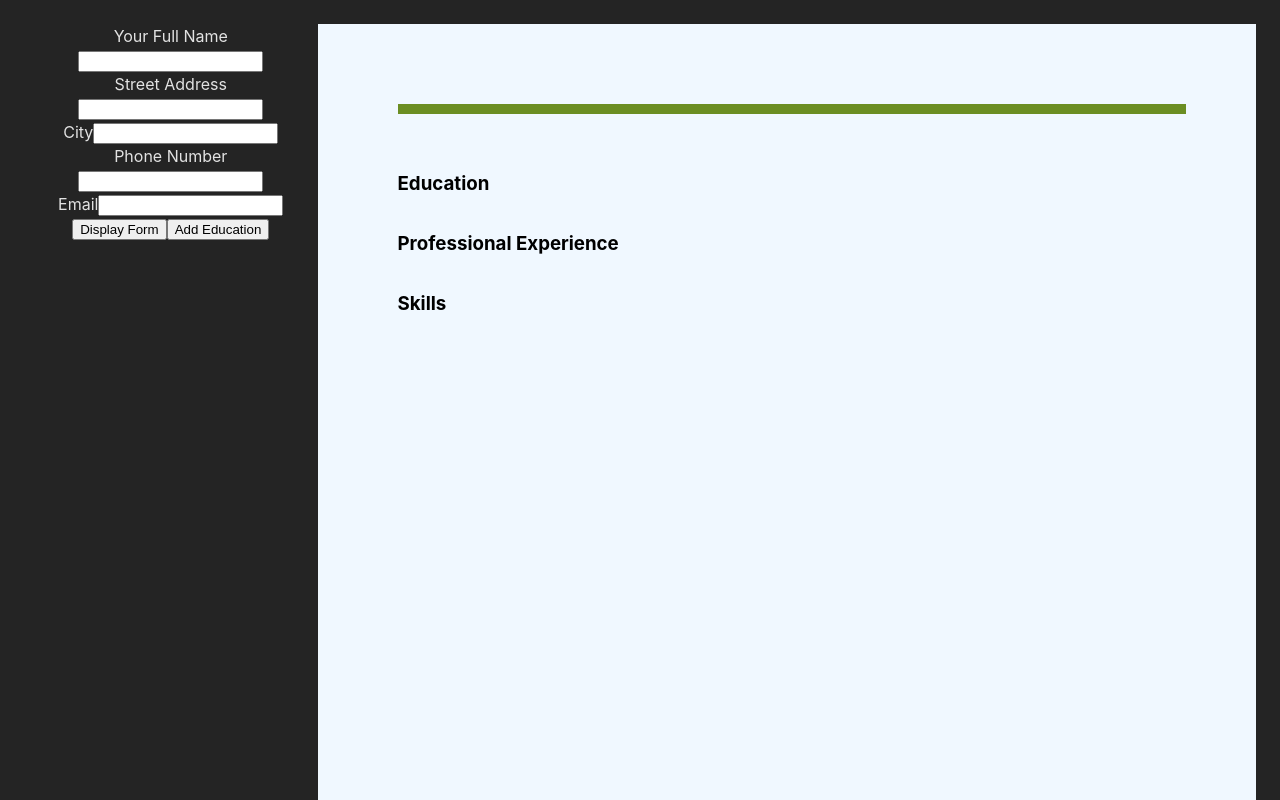
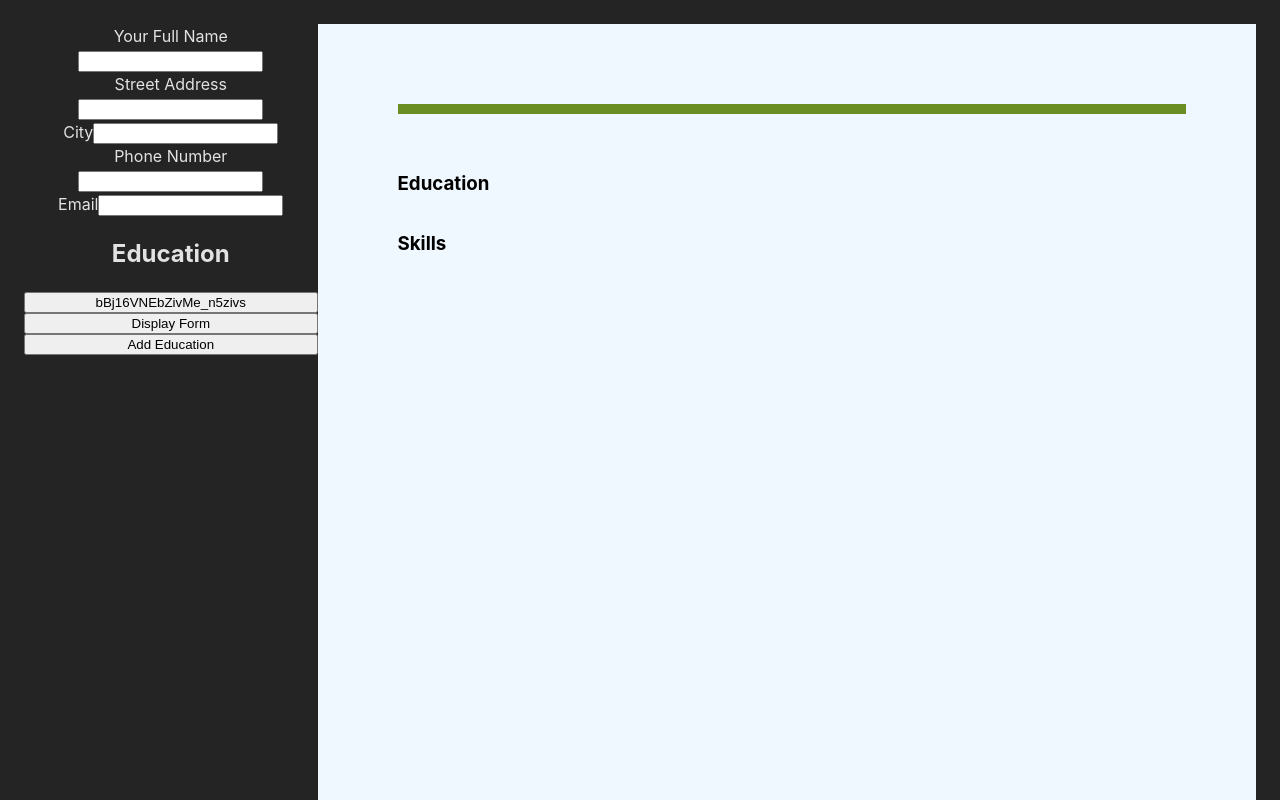
Before and after one commit to rzho17/react-cv-app, a React (Vite) app: page / in a window 1280 px wide. Shown: the top 800 px of the page. Built offline with nearby package versions, Linux system fonts and the light colour scheme.

Commit message:
clicking on education can now display a form

```diff
--- a/src/App.jsx
+++ b/src/App.jsx
@@ -1,4 +1,4 @@
-import { useState } from "react";
+import { useEffect, useState } from "react";
 import "./styles/App.css";
 
 //Things to do for this project:
@@ -25,6 +25,8 @@ import "./styles/App.css";
 
 import Cv from "./components/Cv";
 import Form from "./components/Form";
+import { nanoid } from "nanoid";
+import EducationForm from "./components/EducationForm";
 
 function App() {
   const [personalFormData, setPersonalFormData] = useState({
@@ -39,17 +41,40 @@ function App() {
   //when the user clicks add an education
   //it will add an empty object to the array
   // the user can then input the info into that object in the array
-  const [educationData, setEducationData] = useState([
+
+  // const [educationData, setEducationData] = useState([
+  //   // trying to see if i can change the data type so i only have education set when it's the first entry
+  //   {
+  //     type: educationData.length > 0 ? "" : "Education",
+  //     date: "",
+  //     location: "",
+  //     place: "",
+  //     title: "",
+  //     info: "",
+  //   },
+  // ]);
+
+  const [educationData, setEducationData] = useState([]);
+
+  useEffect(() => {
+    setEducationData((prevData) => {
+      if (prevData.length === 0) {
+        return [
           {
-      // type: "",
+            type: "Education",
             date: "",
             location: "",
             place: "",
             title: "",
+            id: nanoid(),
             info: "",
           },
-  ]);
-
+        ];
+      }
+      return prevData;
+    });
+  }),
+    [];
   const [experienceData, setExperienceData] = useState({
     type: "",
     date: "",
@@ -74,6 +99,7 @@ function App() {
 
       const newData = [...prevData];
 
+      //selects the last object in array and updates it
       newData[lastIndex] = {
         ...newData[lastIndex],
         [evt.target.name]: evt.target.value,
@@ -82,34 +108,54 @@ function App() {
     });
   }
 
-  // function handleEducation(evt) {
-  //   setEducationData((prevData) => {
-  //     const lastIndex = prevData.length - 1;
-  //     // const newData = [...prevData];
-
-  //     // newData[lastIndex] =
-  //     const newData = [...prevData];
-  //     // Update the last object in the array with the new value
-  //     newData[lastIndex] = {
-  //       ...newData[lastIndex],
-  //       [evt.target.name]: evt.target.value,
-  //     };
-  //     // Return the updated array
-  //     return newData;
-  //   });
-  // }
-
   function addEducation() {
     const test = {
       date: "",
       location: "",
       place: "",
       title: "",
+      id: nanoid(),
       info: "",
     };
     setEducationData((prevData) => {
       return [...prevData, test];
     });
+  }
+
+  //opens the selected education
+  //opens up a form
+  //form entered will change the selected education
+
+  function updateEducation(id) {
+    console.log(id);
+
+    //my thought is i need the state to change so i re render the education form
+    const filtered = educationData.filter((data) => data.id === id);
+    console.log(educationData.filter((data) => data.id === id));
+    //return doesn't do anything just trying to figure out how to make it appear
+
+    console.log("clicked!");
+
+    return filtered;
+
+    // changeDisplay();
+
+    // return (
+    //   <div>
+    //     {/* {display && (
+    //       <EducationForm
+    //         educationData={filtered[0]}
+    //         handleEducation={handleEducation}
+    //         // addEducation={addEducation}
+    //       />
+    //     )} */}
+    //     {/* <EducationForm
+    //       educationData={filtered[0]}
+    //       handleEducation={handleEducation}
+    //       // addEducation={addEducation}
+    //     /> */}
+    //   </div>
+    // );
   }
 
   return (
@@ -120,6 +166,7 @@ function App() {
         educationData={educationData}
         handleEducation={handleEducation}
         addEducation={addEducation}
+        updateEducation={updateEducation}
       />
       <Cv
         personalFormData={personalFormData}
--- a/src/components/Cv.jsx
+++ b/src/components/Cv.jsx
@@ -2,6 +2,7 @@ import "../styles/Cv.css";
 import "../styles/App.css";
 import Header from "./Header";
 import Experience from "./Experience";
+import { nanoid } from "nanoid";
 
 export default function Cv({
   personalFormData,
@@ -23,12 +24,18 @@ export default function Cv({
 
       <Header personalFormData={personalFormData} />
 
-      <Experience cvTitle={"Education"} educationData={educationData} />
+      {educationData.map((data) => {
+        return (
+          <Experience key={nanoid()} cvTitle={data.type} educationData={data} />
+        );
+      })}
 
-      <Experience
+      {/* <Experience cvTitle={"Education"} educationData={educationData} /> */}
+
+      {/* <Experience
         cvTitle={"Professional Experience"}
         educationData={experienceData}
-      />
+      /> */}
 
       {/* <Experience
         cvTitle="Education"
--- /dev/null
+++ b/src/components/DisplayExperience.jsx
@@ -0,0 +1,46 @@
+import { nanoid } from "nanoid";
+import { useState } from "react";
+import EducationForm from "./EducationForm";
+
+export default function DisplayExperience({
+  data,
+  updateEducation,
+  newData,
+  updateObj,
+}) {
+  const [display, setDisplay] = useState(false);
+
+  //changes display to hide or show education form
+  function changeFormItem() {
+    // console.log(display);
+    setDisplay((prev) => {
+      //   console.log(educationData);
+      return !prev;
+    });
+  }
+
+  function handleChange(obj) {
+    updateEducation(obj.id);
+    changeFormItem();
+  }
+  return (
+    <>
+      {data.map((obj) => (
+        <button
+          key={obj.id}
+          className="education--display--place"
+          onClick={() => handleChange(obj)}
+        >
+          {obj.id}
+        </button>
+      ))}
+      {display && (
+        <EducationForm
+          educationData={data}
+          handleEducation={updateEducation}
+          // addEducation={addEducation}
+        />
+      )}
+    </>
+  );
+}
--- a/src/components/EducationContainer.jsx
+++ b/src/components/EducationContainer.jsx
@@ -1,22 +1,15 @@
 import { useState } from "react";
 import Button from "./Button";
 import EducationForm from "./EducationForm";
+import DisplayExperience from "./DisplayExperience";
 
 export default function EducationContainer({
   educationData,
   handleEducation,
   addEducation,
+  updateEducation,
 }) {
   const [display, setDisplay] = useState(false);
-
-  //   const test = {
-  //     // type: "",
-  //     date: "123",
-  //     location: "bye",
-  //     place: "university of brown",
-  //     title: "asdflksajd",
-  //     info: "",
-  //   };
 
   //changes display to hide or show education form
   function changeDisplay() {
@@ -29,7 +22,11 @@ export default function EducationContainer({
 
   return (
     <div className="educationContainer">
-      {/* <DisplayExperience data={educationData} /> */}
+      <h2>Education</h2>
+      <DisplayExperience
+        data={educationData}
+        updateEducation={updateEducation}
+      />
       {/* displays form if button is clicked */}
       {display && (
         <EducationForm
@@ -43,7 +40,7 @@ export default function EducationContainer({
 
       {!display && <Button func={addEducation} text={"Add Education"} />}
 
-      {display ? <Button func={changeDisplay} text={"cancel"} /> : null}
+      {display ? <Button func={changeDisplay} text={"Save"} /> : null}
 
       {/* {display && (
         <Button changeDisplay={() => addEducation(test)} text={"save"} />
--- a/src/components/Form.jsx
+++ b/src/components/Form.jsx
@@ -10,6 +10,7 @@ export default function Form({
   educationData,
   handleEducation,
   addEducation,
+  updateEducation,
 }) {
   return (
     <div className="form--container">
@@ -23,6 +24,7 @@ export default function Form({
         educationData={educationData}
         handleEducation={handleEducation}
         addEducation={addEducation}
+        updateEducation={updateEducation}
       />
 
       {/* <Button text={"asdfasd"} /> */}
--- a/src/components/HeaderForm.jsx
+++ b/src/components/HeaderForm.jsx
@@ -1,5 +1,6 @@
 export default function HeaderForm({ formData, handleChange }) {
   return (
+    //takes form info for the header section
     <form action="" className="form--personal">
       <div className="form--name">
         <label htmlFor="fullName">Your Full Name</label>
--- a/src/styles/App.css
+++ b/src/styles/App.css
@@ -10,3 +10,8 @@
 main {
   display: flex;
 }
+
+.educationContainer {
+  display: flex;
+  flex-direction: column;
+}
```
Lines whose indentation alone changed are shown as unchanged.
